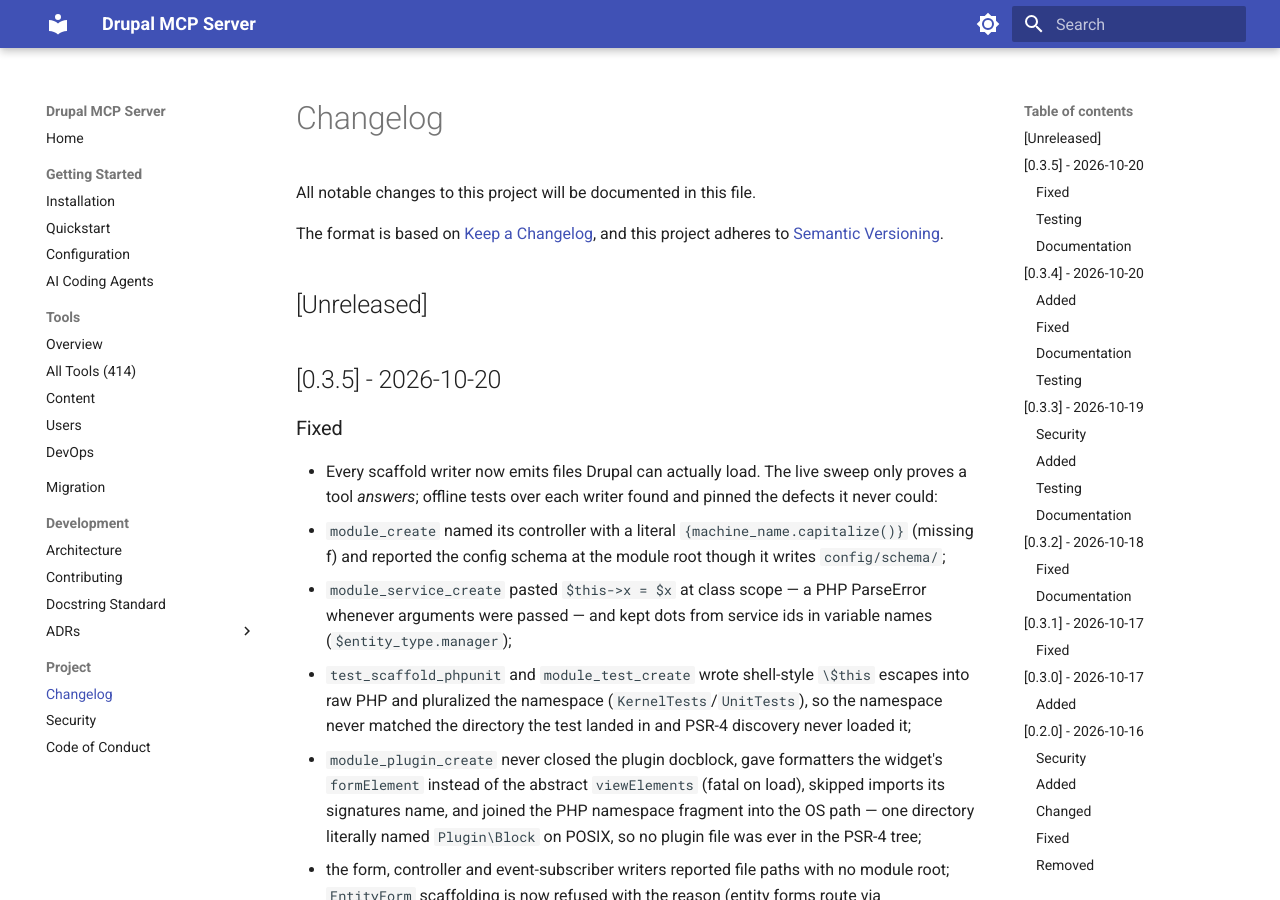
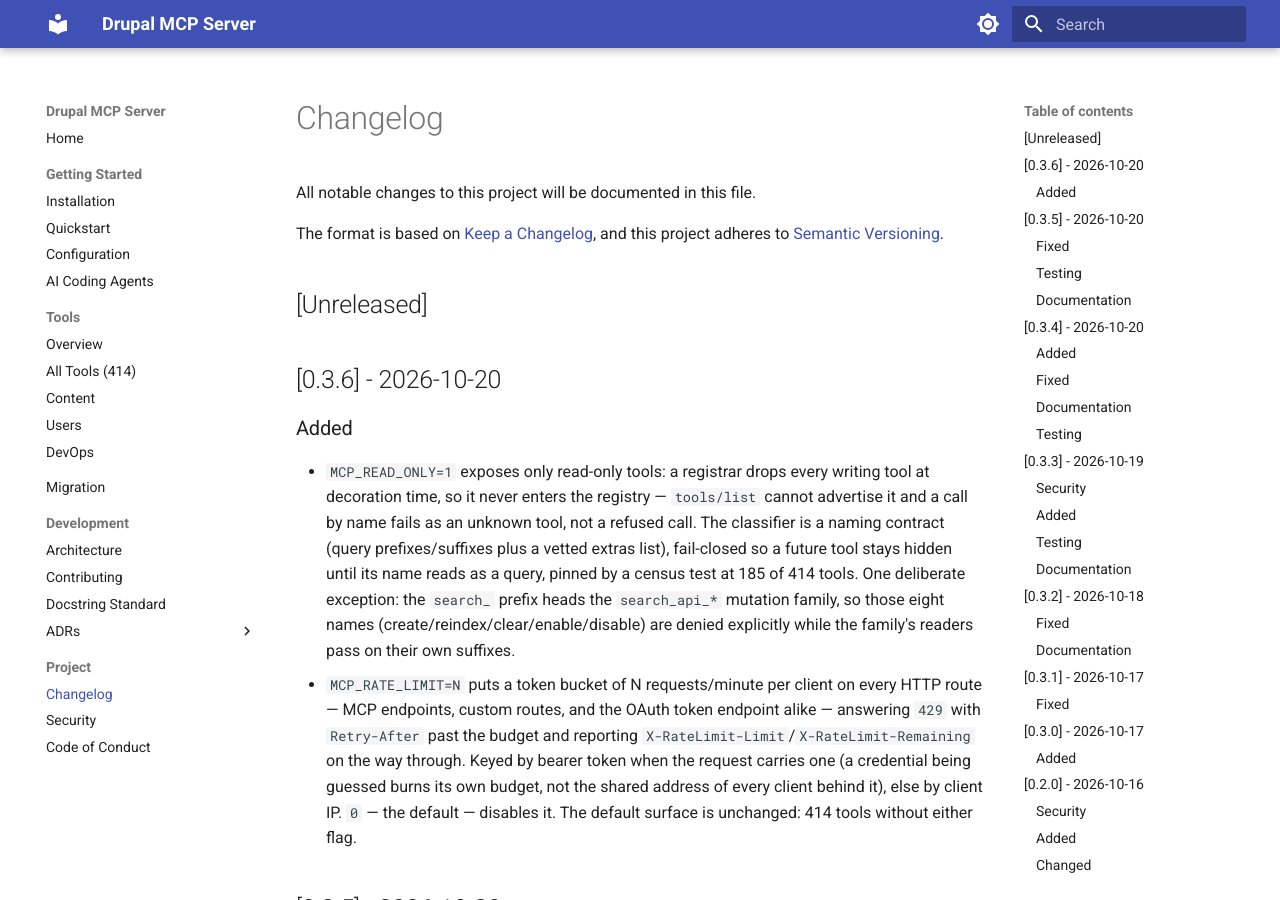
Before and after one commit to vloganathane/drupal-mcp-server, an MkDocs documentation site: the page built from docs/CHANGELOG.md, in a window 1280 px wide and 900 px high. Built offline with MkDocs 1.6.1 and Material for MkDocs 9.7.7, drawn with Linux system fonts in a browser that asks for light colours.

Commit message:
chore: bump version to 0.3.6

```diff
--- a/docs/CHANGELOG.md
+++ b/docs/CHANGELOG.md
@@ -6,6 +6,31 @@
 and this project adheres to [Semantic Versioning](https://semver.org/spec/v2.0.0.html).
 
 ## [Unreleased]
+
+## [0.3.6] - 2026-10-20
+
+### Added
+
+- `MCP_READ_ONLY=1` exposes only read-only tools: a registrar drops
+  every writing tool at decoration time, so it never enters the
+  registry — `tools/list` cannot advertise it and a call by name fails
+  as an unknown tool, not a refused call. The classifier is a naming
+  contract (query prefixes/suffixes plus a vetted extras list),
+  fail-closed so a future tool stays hidden until its name reads as a
+  query, pinned by a census test at 185 of 414 tools. One deliberate
+  exception: the `search_` prefix heads the `search_api_*` mutation
+  family, so those eight names (create/reindex/clear/enable/disable)
+  are denied explicitly while the family's readers pass on their own
+  suffixes.
+- `MCP_RATE_LIMIT=N` puts a token bucket of N requests/minute per
+  client on every HTTP route — MCP endpoints, custom routes, and the
+  OAuth token endpoint alike — answering `429` with `Retry-After` past
+  the budget and reporting `X-RateLimit-Limit`/`X-RateLimit-Remaining`
+  on the way through. Keyed by bearer token when the request carries
+  one (a credential being guessed burns its own budget, not the shared
+  address of every client behind it), else by client IP. `0` — the
+  default — disables it. The default surface is unchanged: 414 tools
+  without either flag.
 
 ## [0.3.5] - 2026-10-20
 
--- a/pyproject.toml
+++ b/pyproject.toml
@@ -1,6 +1,6 @@
 [project]
 name = "drupal-mcp-server"
-version = "0.3.5"
+version = "0.3.6"
 description = "MCP server for Drupal operations - JSON:API, GraphQL, Drush, AI-powered migration"
 readme = "README.md"
 license = {text = "MIT"}
--- a/src/drupal_mcp_server/__init__.py
+++ b/src/drupal_mcp_server/__init__.py
@@ -1,3 +1,3 @@
 """Drupal MCP Server - Model Context Protocol server for Drupal."""
 
-__version__ = "0.3.5"
+__version__ = "0.3.6"
```
